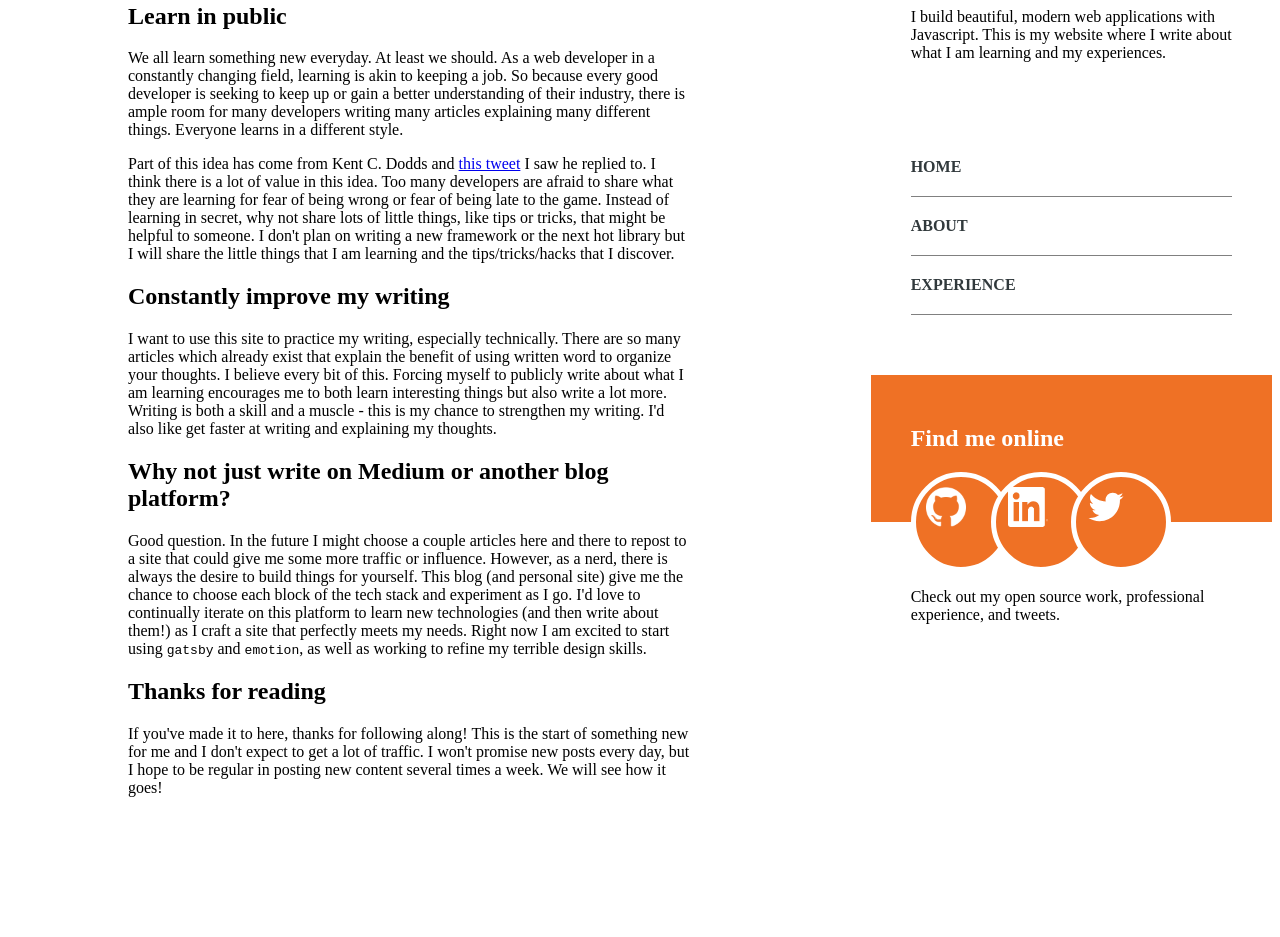
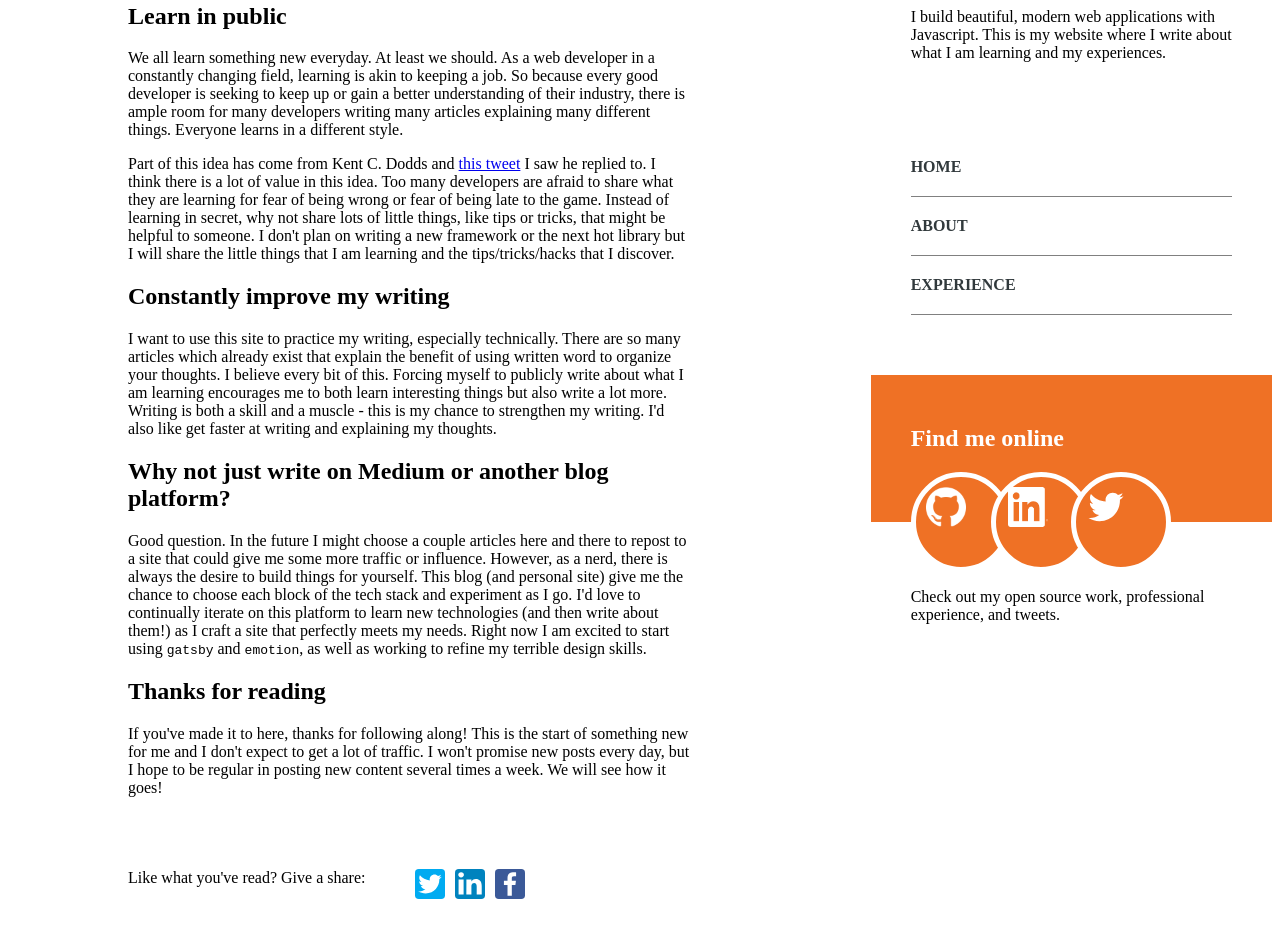
Before and after one commit to tvthatsme/tvernon.tech, a Gatsby site: page /blog/conditionally-add-to-object-in-javascript in a window 1280 px wide. Shown: the part 312-1249 px from the top of the page. Built offline with nearby package versions, Linux system fonts and the light colour scheme; Gatsby itself is replaced by a stand-in of ours; some packages are replaced by stand-ins of ours.

Commit message:
feature(social-sharing): Add social sharing buttons

```diff
--- a/src/posts/07-01-2018-hello.md
+++ b/src/posts/07-01-2018-hello.md
@@ -2,6 +2,7 @@
 path: "/blog/hello"
 date: "2018-07-01"
 title: "Hello."
+description: ""
 ---
 
 I'm starting a blog today. It probably won't be much or that great but I want to at least try. My goal in this is three-fold: learn in public, practice my writing, and experiment on a site that can reflect my design and technology tastes.
--- a/src/posts/07-09-2018-four-web-development-podcasts.md
+++ b/src/posts/07-09-2018-four-web-development-podcasts.md
@@ -2,6 +2,7 @@
 path: "/blog/4-web-development-podcasts"
 date: "2018-07-09"
 title: "4 Web Development Podcasts You Should Be Listening To"
+description: ""
 ---
 
 Podcasts have become an integral part of my weekly routine in keeping up with what is happening in the world of web development. As a web developer, it is easy to become overwhelmed at the pace at our industry changes! There are only so many hours in a day and we all have many responsibilities outside of work. Things are changing constantly though, even to the point of “Javascript Fatigue” phrase becoming a term. Part of my answer in how to keep up and continue learning has become podcasts.
--- a/src/posts/07-20-2018-tech-conferences.md
+++ b/src/posts/07-20-2018-tech-conferences.md
@@ -2,6 +2,7 @@
 path: "/blog/tech-conferences-arent-worth-your-time"
 date: "2018-07-20"
 title: "Tech Conferences Aren’t Worth Your Time"
+description: ""
 ---
 
 Yes, thats right: the web industry's event of choice might not be as beneficial as you or your employer think it is.
--- a/src/posts/08-26-2018-conditionally-add-to-object-in-javascript.md
+++ b/src/posts/08-26-2018-conditionally-add-to-object-in-javascript.md
@@ -2,6 +2,7 @@
 path: "/blog/conditionally-add-to-object-in-javascript"
 date: "2018-08-26"
 title: "Conditionally Add to Object in Javascript"
+description: ""
 ---
 
 I have recently been using a certain Javascript pattern to conditionally add to an object based on whether some conditions are true or not. Here’s what it looks like:
--- a/src/templates/blogTemplate.js
+++ b/src/templates/blogTemplate.js
@@ -6,10 +6,38 @@ import { Blog } from '../styles/blog'
 import { css } from 'emotion'
 import { h1 } from '../styles/elements'
 import Helmet from 'react-helmet'
+import FacebookLogo from '../assets/Facebook.svg'
+import LinkedInLogo from '../assets/LinkedIn.svg'
+import TwitterLogo from '../assets/Twitter.svg'
+import styled from 'react-emotion'
+
+const ShareSection = styled('div')`
+  display: flex;
+  flex-direction: row;
+  padding-top: 40px;
+`
+
+const ShareButtons = styled('ul')`
+  list-style: none;
+  margin: 16px 0 0 0;
+
+  li,
+  a {
+    display: inline-block;
+    margin-left: 5px;
+  }
+
+  img {
+    width: 30px;
+  }
+`
 
 export default function Template({ data }) {
   const { markdownRemark, allMarkdownRemark } = data
   const { frontmatter, html } = markdownRemark
+  const postUrl = `${data.site.siteMetadata.siteUrl}${
+    frontmatter.path
+  }`.replace(/(^\w+:|^)\/\//, '')
   return (
     <div>
       <Helmet
@@ -32,6 +60,51 @@ export default function Template({ data }) {
             </h1>
             <date>{frontmatter.date}</date>
             <div dangerouslySetInnerHTML={{ __html: html }} />
+            {/* sharing buttons from:  */}
+            {/* https://simplesharingbuttons.com/ */}
+            <ShareSection>
+              <p>Like what you've read? Give a share:</p>
+              <ShareButtons>
+                <li>
+                  <a
+                    href={`https://twitter.com/intent/tweet?source=https%3A%2F%2F${postUrl}&text=${
+                      frontmatter.title
+                    }:%20https%3A%2F%2F${postUrl}`}
+                    target="_blank"
+                    title="Tweet"
+                    rel="noopener"
+                  >
+                    <img alt="Tweet" src={TwitterLogo} />
+                  </a>
+                </li>
+                <li>
+                  <a
+                    href={`http://www.linkedin.com/shareArticle?mini=true&url=https%3A%2F%2F${postUrl}&title=${
+                      frontmatter.title
+                    }&summary=${
+                      frontmatter.description
+                    }&source=https%3A%2F%2F${postUrl}`}
+                    target="_blank"
+                    title="Share on LinkedIn"
+                    rel="noopener"
+                  >
+                    <img alt="Share on LinkedIn" src={LinkedInLogo} />
+                  </a>
+                </li>
+                <li>
+                  <a
+                    href={`https://www.facebook.com/sharer/sharer.php?u=https%3A%2F%2F${postUrl}&quote=${
+                      frontmatter.title
+                    }`}
+                    title="Share on Facebook"
+                    target="_blank"
+                    rel="noopener"
+                  >
+                    <img alt="Share on Facebook" src={FacebookLogo} />
+                  </a>
+                </li>
+              </ShareButtons>
+            </ShareSection>
           </Blog>
         </ContentArea>
         {/* Navigation and other links go second */}
@@ -46,6 +119,11 @@ export default function Template({ data }) {
 
 export const pageQuery = graphql`
   query BlogPostByPath($path: String!) {
+    site {
+      siteMetadata {
+        siteUrl
+      }
+    }
     markdownRemark(frontmatter: { path: { eq: $path } }) {
       html
       frontmatter {
```
Also changed, not shown: src/assets/Facebook.svg (added), src/assets/LinkedIn.svg (added), src/assets/Twitter.svg (added).
